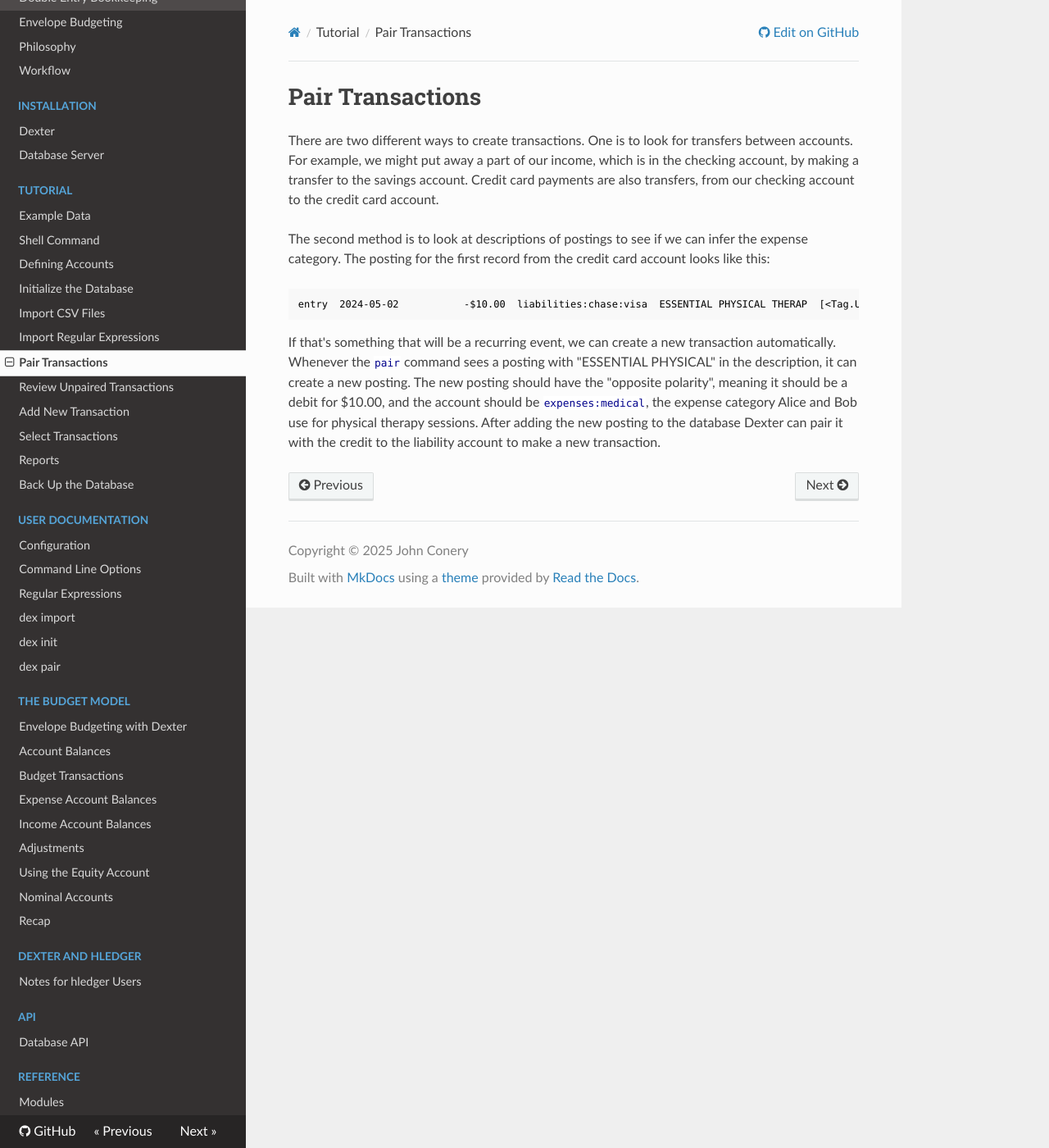
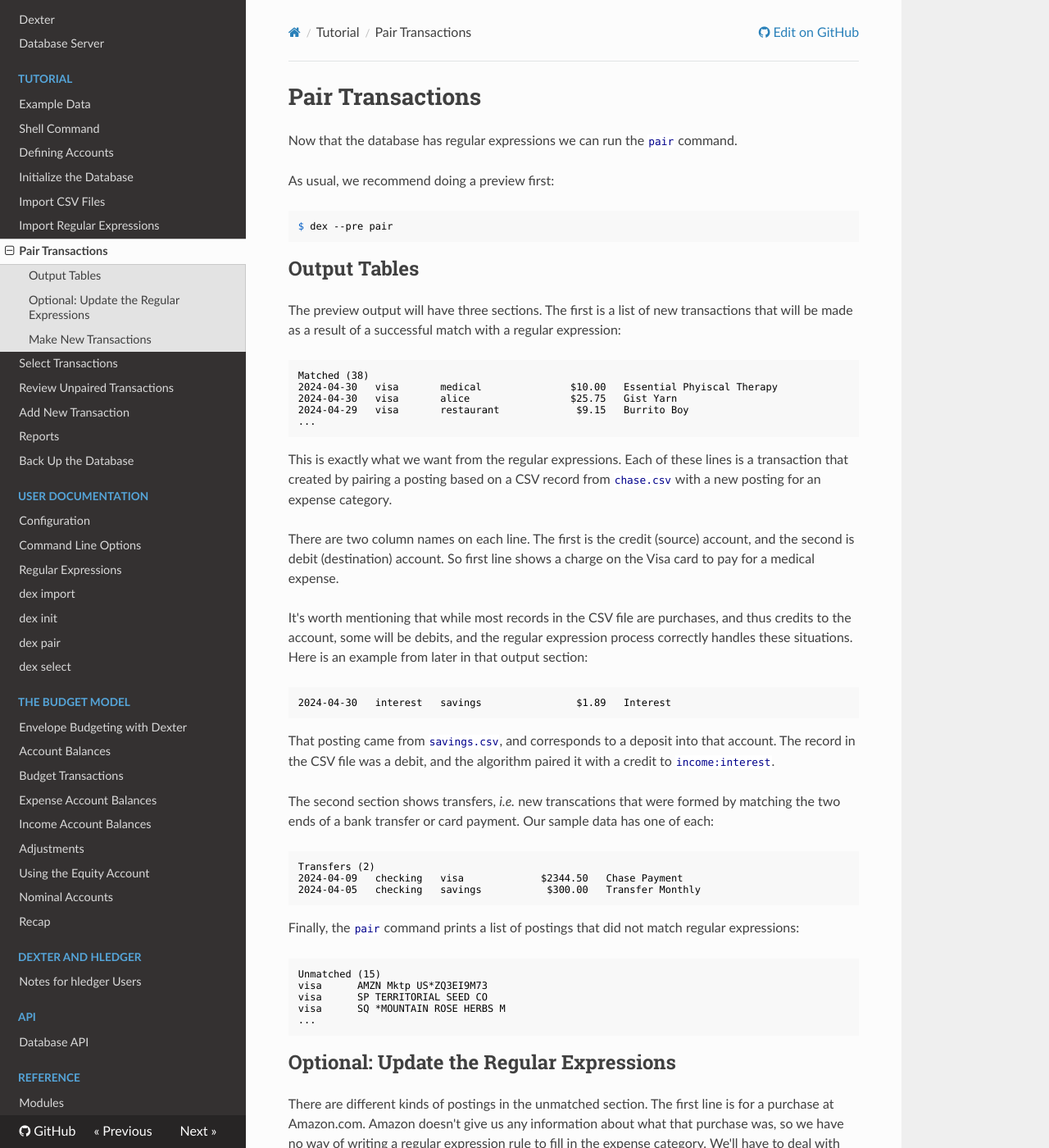
Before and after one commit to conery/dexter, an MkDocs documentation site: the page built from docs/tut_pair.md, in a window 1280 px wide and 1400 px high. Shown: the whole window at 82% size. Built offline with MkDocs 1.6.1, drawn with Linux system fonts in a browser that asks for light colours; nearby versions of some CDN libraries; some of the changed text lies outside the part shown.

Commit message:
Documentation updates, select format updates, select order-by option

````diff
--- a/docs/tut_pair.md
+++ b/docs/tut_pair.md
@@ -1,18 +1,88 @@
 # Pair Transactions
 
+Now that the database has regular expressions we can run the `pair` command.
 
+As usual, we recommend doing a preview first:
+```shell
+$ dex --pre pair
+```
 
-There are two different ways to create transactions.
-One is to look for transfers between accounts.
-For example, we might put away a part of our income, which is in the checking account, by making a transfer to the savings account.
-Credit card payments are also transfers, from our checking account to the credit card account.
+## Output Tables
 
-The second method is to look at descriptions of postings to see if we can infer the expense category.
-The posting for the first record from the credit card account looks like this:
+The preview output will have three sections.  The first is a list of new transactions that will be made as a result of a successful match with a regular expression:
 ```plain
-entry  2024-05-02           -$10.00  liabilities:chase:visa  ESSENTIAL PHYSICAL THERAP  [<Tag.U: '#unpaired'>]
+Matched (38)
+2024-04-30   visa       medical               $10.00   Essential Phyiscal Therapy
+2024-04-30   visa       alice                 $25.75   Gist Yarn
+2024-04-29   visa       restaurant             $9.15   Burrito Boy
+...
 ```
-If that's something that will be a recurring event, we can create a new transaction automatically.
-Whenever the `pair` command sees a posting with "ESSENTIAL PHYSICAL" in the description, it can create a new posting.
-The new posting should have the "opposite polarity", meaning it should be a debit for $10.00, and the account should be `expenses:medical`, the expense category Alice and Bob use for physical therapy sessions.
-After adding the new posting to the database Dexter can pair it with the credit to the liability account to make a new transaction.
+
+This is exactly what we want from the regular expressions.
+Each of these lines is a transaction that created by pairing a posting based on a CSV record from `chase.csv` with a new posting for an expense category.
+
+There are two column names on each line.
+The first is the credit (source) account, and the second is debit (destination) account.
+So first line shows a charge on the Visa card to pay for a medical expense.
+
+It's worth mentioning that while most records in the CSV file are purchases, and thus credits to the account, some will be debits, and the regular expression process correctly handles these situations.
+Here is an example from later in that output section:
+```plain
+2024-04-30   interest   savings                $1.89   Interest
+```
+That posting came from `savings.csv`, and corresponds to a deposit into that account.
+The record in the CSV file was a debit, and the algorithm paired it with a credit to `income:interest`.
+
+The second section shows transfers, _i.e._ new transcations that were formed by matching the two ends of a bank transfer or card payment.
+Our sample data has one of each:
+```plain
+Transfers (2)
+2024-04-09   checking   visa             $2344.50   Chase Payment
+2024-04-05   checking   savings           $300.00   Transfer Monthly
+```
+
+Finally, the `pair` command prints a list of postings that did not match regular expressions:
+```plain
+Unmatched (15)
+visa      AMZN Mktp US*ZQ3EI9M73
+visa      SP TERRITORIAL SEED CO
+visa      SQ *MOUNTAIN ROSE HERBS M
+...
+```
+
+## Optional:  Update the Regular Expressions
+
+There are different kinds of postings in the unmatched section.
+The first line is for a purchase at Amazon.com.
+Amazon doesn't give us any information about what that purchase was, so we have no way of writing a regular expression rule to fill in the expense category.
+We'll have to deal with this manually later in the workflow.
+
+The second line is for a company named Territorial Seeds.
+In this case it might be possible to write a new rule.
+If you do a lot of business at a company it would be worthwhile taking some time to add a new rule.
+In this case we would make a rule saying "every purchase at Territorial Seeds should be to `expenses:home:garden`."
+
+You can find more information about how to create and test new rules in [Regular Expressions](regexp.md).
+A suggested workflow, especially for the first few months you use Dexter, is to run `pair` in preview mode,
+scan the output to find new rules to add, update `regexp.csv` and import it again, and then run `pair` again.
+
+## Make New Transactions
+
+When you're ready to actually create the new transactions, run the command again, without the `--preview` option:
+```shell
+$ dex pair
+```
+
+Run the `info` command again to see the updated state of the database:
+```plain
+$ dex --db dev info
+
+Databases
+┏━━━━━━━━━━━━━━┳━━━━━━━━━┳━━━━━━━━━━━━━┳━━━━━━━┳━━━━━━━━━┓
+┃ name         ┃ account ┃ transaction ┃ entry ┃ reg_exp ┃
+┡━━━━━━━━━━━━━━╇━━━━━━━━━╇━━━━━━━━━━━━━╇━━━━━━━╇━━━━━━━━━┩
+│ dev          │      26 │          42 │   100 │      40 │
+└──────────────┴─────────┴─────────────┴───────┴─────────┘
+```
+
+Our database is growing -- we have several new postings and transactions!
--- a/mkdocs.yml
+++ b/mkdocs.yml
@@ -40,9 +40,9 @@ nav:
     - "Import CSV Files": tut_import.md
     - "Import Regular Expressions": tut_regexp.md
     - "Pair Transactions": tut_pair.md
+    - "Select Transactions": tut_select.md
     - "Review Unpaired Transactions": dex_review.md
     - "Add New Transaction": dex_add.md
-    - "Select Transactions": dex_select.md
     - "Reports": dex_report.md
     - "Back Up the Database": dex_save_restore.md
   - "User Documentation":
@@ -52,6 +52,7 @@ nav:
     - "dex import": dex_import.md
     - "dex init": dex_init.md
     - "dex pair": dex_pair.md
+    - "dex select": dex_select.md
   - "The Budget Model":
     - "Envelope Budgeting with Dexter": envelopes_dex.md
     - "Account Balances": balances.md
````
Also changed, not shown: docs/tut_import.md (+1 -1 lines), docs/tut_init.md (+1 -1 lines), docs/tut_regexp.md (+1 -1 lines), docs/tut_select.md (added, +19 -0 lines), 7 other files.
